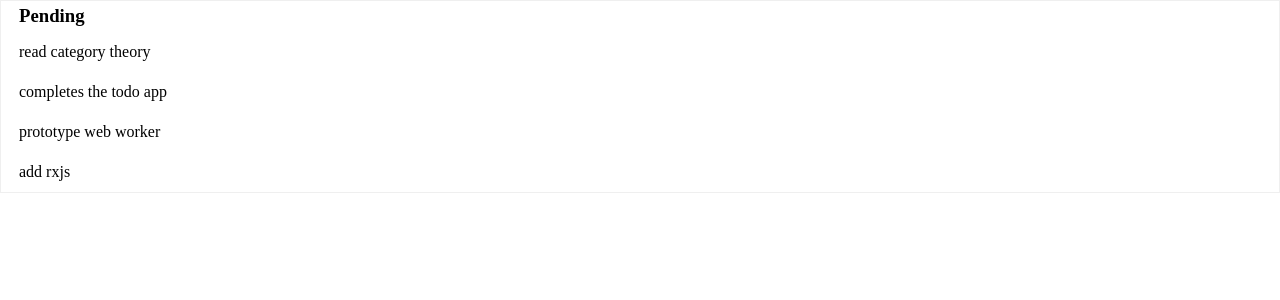
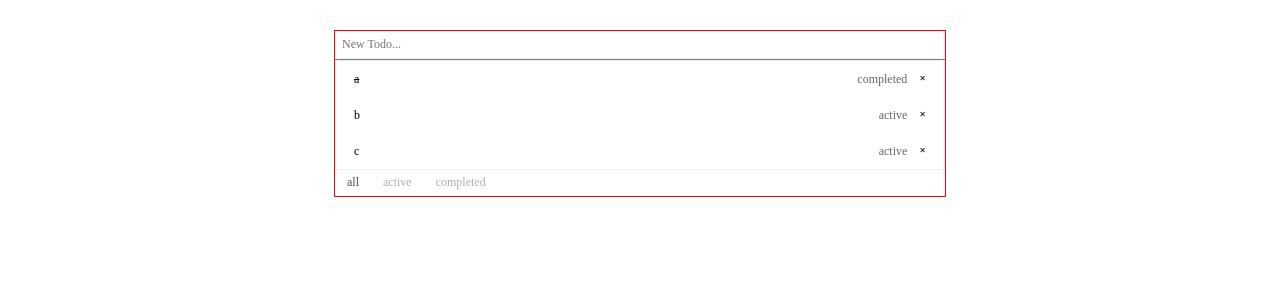
Before and after one commit to scottchu/todo-svelte, a Svelte app in the folder app/: page / in a window 1280 px wide. Shown: the top 300 px of the page. Built offline with nearby package versions, Linux system fonts and the light colour scheme.

Commit message:
complete the first version

```diff
--- a/app/src/components/App.svelte
+++ b/app/src/components/App.svelte
@@ -1,7 +1,6 @@
 <script lang="ts">
   import "normalize.css"
-
-  import TodoList from "./Todo/List"
+  import Todo from "./Todo"
 </script>
 
 <style>
@@ -23,5 +22,5 @@
 </style>
 
 <div class="app-container">
-  <TodoList></TodoList>
+  <Todo />
 </div>
--- /dev/null
+++ b/app/src/components/Todo/Filter.svelte
@@ -0,0 +1,58 @@
+<script lang="ts">
+  export let statuses: string[] = []
+
+  export let active: string
+
+  const click = (status: string) => active = status
+</script>
+
+<style>
+  ul {
+    list-style: none;
+    padding: 0;
+    margin: 0;
+
+    display: flex;
+    flex-direction: row;
+    flex-wrap: nowrap;
+
+    justify-content: flex-start;
+    align-items: center;
+
+  }
+
+  li {
+
+  }
+
+  button {
+    background: none;
+    border: none;
+    outline: none;
+    padding: 6px 12px;
+    font-size: 12px;
+    color: #AFAFAF;
+    transition: all ease-in-out 250ms;
+  }
+
+  button.active {
+    color: #4F4F4F;
+    font-weight: 500;
+  }
+</style>
+
+<div class="filter">
+  <div class="content">
+    <ul>
+      {#each statuses as status}
+        <li>
+          <button
+            class:active={active === status}
+            on:click={() => click(status)}>
+            {status}
+          </button>
+        </li>
+      {/each}
+    </ul>
+  </div>
+</div>
--- /dev/null
+++ b/app/src/components/Todo/Input.svelte
@@ -0,0 +1,75 @@
+<script lang="ts">
+  import { createEventDispatcher } from "svelte"
+
+  export let value: string = ""
+
+  export let placeholder: string
+
+  const dispatch = createEventDispatcher()
+
+  const submit = () => dispatch("submit", value)
+
+  const isEnter = ({code, altKey, ctrlKey, metaKey, shiftKey}: KeyboardEvent) => {
+    return code === "Enter" && !altKey && !ctrlKey && !metaKey && !shiftKey
+  }
+
+  const onEneter = (fn: () => void) => (event: KeyboardEvent) => {
+    if (isEnter(event))
+      fn()
+  }
+</script>
+
+<style>
+  .input-container {
+    display: flex;
+    flex-wrap: nowrap;
+    align-items: center;
+    justify-content: center;
+
+    box-sizing: border-box;
+    border-radius: 5px;
+    border: 1px solid #EFEFEF;
+  }
+
+  .input {
+    flex: 1 1 auto;
+    width: 100%;
+
+    border: none;
+    outline: none;
+
+    padding: 6px 6px;
+
+    color: #4F4F4F;
+    font-size: 12px;
+  }
+
+  .enter {
+    flex: 0 0 auto;
+
+    padding: 6px 6px;
+
+    color: #FFFFFF;
+    font-size: 12px;
+    transition: color ease-in-out 250ms;
+  }
+
+  .enter.active {
+    color: #AFAFAF;
+  }
+</style>
+
+<div class="input-container">
+  <input
+    class="input"
+    type="text"
+    bind:value={value}
+    placeholder={placeholder}
+    on:keypress={onEneter(submit)} >
+
+  <div
+    class="enter"
+    class:active={value.length > 0}>
+    Enter
+  </div>
+</div>
--- a/app/src/components/Todo/Item.svelte
+++ b/app/src/components/Todo/Item.svelte
@@ -1,14 +1,11 @@
 <script lang="ts">
-  import { Item } from "lib/Todo/Item";
+  import { createEventDispatcher } from "svelte";
+  const dispatch = createEventDispatcher()
 
-  export let item: Item = new Item("complete todo app")
+  export let item: any = {}
 
-  const toggleCompletes = (_event: MouseEvent) => {
-    item = item.completes()
-  }
-
-  $: completed = item.completed() ? "completed" : ""
-
+  const toggle = () => dispatch("toggle", item)
+  const remove = () => dispatch("remove", item)
 </script>
 
 <style>
@@ -18,6 +15,8 @@
 
   .content {
     display: flex;
+    flex-direction: row;
+    flex-wrap: nowrap;
     align-items: center;
   }
 
@@ -26,22 +25,47 @@
   }
 
   .status {
+    flex: 0 0 auto;
     color: #676767;
+    font-size: 12px;
   }
 
   .text {
-    font-size: 1em;
+    flex: 1 1 auto;
+    font-size: 12px;
+  }
+
+  button.remove-button {
+    flex: 0 0 auto;
+    display: flex;
+    justify-content: center;
+    align-items: center;
+
+    border: none;
+    outline: none;
+    font-size: 8px;
+    background-color: #FFFFFF;
   }
 
 </style>
 
 <div class="todo-item">
-  <div class="content {completed}" on:click={toggleCompletes}>
+  <div
+    class="content"
+    class:completed={item.status === "completed"}
+    on:click={toggle}>
+
     <p class="text">
-      {item.text()}
+      {item.text}
     </p>
     <p class="status">
-      {completed}
+      {item.status}
     </p>
+
+    <button
+      class="remove-button"
+      on:click|stopPropagation={remove}>
+      ✕
+    </button>
   </div>
 </div>
--- a/app/src/components/Todo/List.svelte
+++ b/app/src/components/Todo/List.svelte
@@ -1,25 +1,11 @@
 <script lang="ts">
-  import { Item } from "lib/Todo/Item"
-  import { List } from "lib/Todo/List"
-  import TodoItem from "./Item"
-
-  export const list: List = new List("Pending", [
-    new Item("read category theory"),
-    new Item("completes the todo app"),
-    new Item("prototype web worker"),
-    new Item("add rxjs"),
-  ])
-
+  export var items: any[]
 </script>
 
 <style>
   .todo-list {
     position: relative;
     border: 1px solid #EFEFEF;
-  }
-
-  .title {
-    padding: 0px 12px;
   }
 
   ul.list {
@@ -32,19 +18,13 @@
     padding: 6px 12px;
   }
 
-  li.item:not(:last-of-type) {
-
-  }
 </style>
 
 <div class="todo-list">
-  <div class="title">
-    <h3>{list.name()}</h3>
-  </div>
   <ul class="list">
-    {#each list.items() as item }
+    {#each items as item}
       <li class="item">
-        <TodoItem item={item} />
+        <slot prop={item}></slot>
       </li>
     {/each}
   </ul>
--- /dev/null
+++ b/app/src/components/Todo/index.svelte
@@ -0,0 +1,112 @@
+<script lang="ts">
+  import List from "./List"
+  import Item from "./Item"
+  import Input from "./Input"
+  import Filter from "./Filter"
+
+  const statuses = ["all", "active", "completed"]
+  let activeStatus = "all"
+
+  let items = [
+    {
+      text: "a",
+      status: "completed"
+    },
+    {
+      text: "b",
+      status: "active"
+    },
+    {
+      text: "c",
+      status: "active"
+    },
+  ]
+
+  $: showItems = items.filter(item => {
+    return activeStatus === "all" || activeStatus === item.status
+  })
+
+  let newTodo = ""
+
+  const onSubmit = ({detail}: CustomEvent): void => {
+    const item = {text: detail, status: "active"}
+    items = [item, ...items]
+    newTodo = ""
+  }
+
+  const toggleStatus = (status: string) => {
+    return status === "completed" ? "active" : "completed"
+  }
+
+  const toggleItem = ({detail}: CustomEvent) => {
+    const item = detail
+    const index = items.indexOf(item)
+
+    if (index === -1) return
+
+    const newItem = {...item, status: toggleStatus(item.status) }
+    items.splice(index, 1, newItem)
+    items = items
+
+  }
+
+  const removeItem = ({detail}: CustomEvent) => {
+    const item = detail
+    const index = items.indexOf(item)
+
+    if (index === -1) return
+
+    items.splice(index, 1)
+    items = items
+  }
+
+</script>
+
+{@debug activeStatus}
+
+<style>
+  .todo-app {
+    height: 100vh;
+    width: 100vw;
+    box-sizing: border-box;
+
+    padding: 30px;
+  }
+
+  .inner-container {
+    min-width: 360px;
+    width: 50%;
+    margin: 0 auto;
+
+    border: 1px solid red;
+  }
+
+  header {
+    border-bottom: 1px solid grey;
+  }
+
+
+</style>
+
+<div class="todo-app">
+  <div class="inner-container">
+    <header>
+      <Input
+        bind:value={newTodo}
+        placeholder={"New Todo..."}
+        on:submit={onSubmit} />
+    </header>
+    <main>
+      <List items={showItems} let:prop={item}>
+        <Item
+          item={item}
+          on:toggle={toggleItem}
+          on:remove={removeItem} />
+      </List>
+    </main>
+    <footer>
+      <Filter {statuses}
+        bind:active={activeStatus}/>
+    </footer>
+  </div>
+</div>
```
